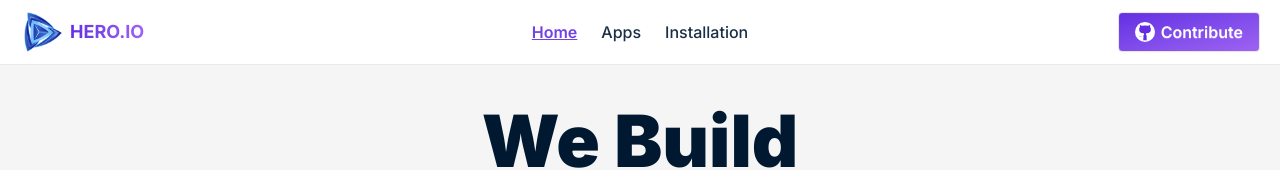
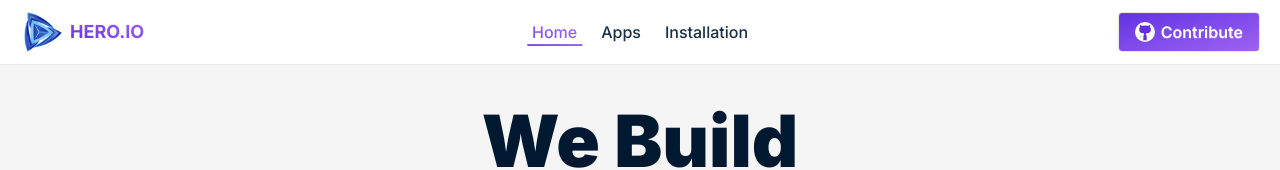
Before and after one commit to programmerrakibul/hero.io, a React (Vite) app: page / in a window 1280 px wide. Shown: the top 170 px of the page. Built offline with nearby package versions, Linux system fonts and the light colour scheme.

Commit message:
gradient modified

```diff
--- a/src/components/Navbar/Navbar.css
+++ b/src/components/Navbar/Navbar.css
@@ -2,15 +2,17 @@
 @plugin "daisyui";
 
 a.nav-links {
-  @apply font-medium text-base opacity-90 bg-transparent duration-300;
+  @apply font-medium text-base opacity-90 bg-transparent duration-300 relative py-0.5;
 }
 
-a.nav-links:hover {
-  @apply underline font-medium text-[#632EE3];
+a.nav-links:hover,
+a.nav-links.active {
+  @apply font-medium bg-gradient-to-tr from-[#632EE3] to-[#9F62F2] bg-clip-text text-transparent;
 }
 
-a.nav-links.active {
-  @apply text-[#632EE3] underline font-semibold;
+a.nav-links:hover::after,
+a.nav-links.active::after {
+  @apply absolute bottom-0 left-[50%] -translate-x-[50%] content-[''] w-4/5 mx-auto h-[2px] bg-gradient-to-tr from-[#632EE3] to-[#9F62F2];
 }
 
 a.nav-btn {
--- a/src/components/Navbar/Navbar.jsx
+++ b/src/components/Navbar/Navbar.jsx
@@ -42,7 +42,7 @@ const Navbar = () => {
               className="flex items-center justify-center gap-0.5 sm:gap-1.5"
             >
               <img src={logo} alt="Logo" className="size-7 sm:size-10" />
-              <span className="bg-gradient-to-r from-[#632EE3] to-[#9F62F2] bg-clip-text text-transparent text-base sm:text-lg font-bold">
+              <span className="bg-gradient-to-tr from-[#632EE3] to-[#9F62F2] bg-clip-text text-transparent text-base sm:text-lg font-bold">
                 HERO.IO
               </span>
             </Link>
--- a/src/components/pages/AppDetails/AppDetails.jsx
+++ b/src/components/pages/AppDetails/AppDetails.jsx
@@ -45,7 +45,7 @@ const AppDetails = () => {
               <h3 className="text-3xl font-bold">{title}</h3>
               <p className="text-[#627382] text-lg">
                 Developed by{" "}
-                <span className="bg-gradient-to-b from-[#632EE3] to-[#9F62F2] bg-clip-text text-transparent font-semibold">
+                <span className="bg-gradient-to-tr from-[#632EE3] to-[#9F62F2] bg-clip-text text-transparent font-semibold">
                   {companyName}
                 </span>
               </p>
```
